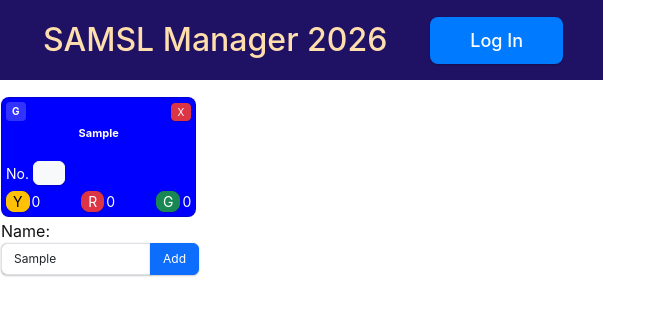
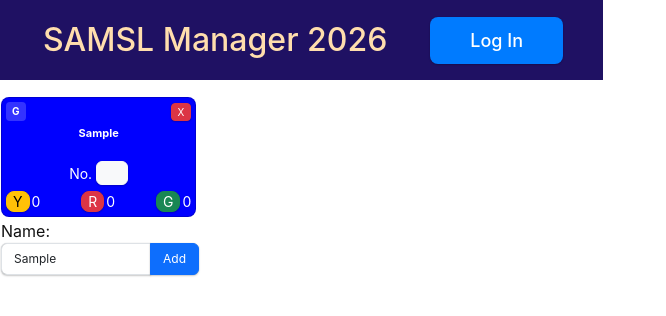
Before and after one commit to Andy-Warhurst/samsl-timesheets, a React (Create React App) app: page /guests in a window 1280 px wide. Both pictures are taken after typing "Sample" into the empty fields and a click on the button "Add". Shown: the top 316 px of the page, without its empty margins (0-666 px from the left). Built offline with nearby package versions, Linux system fonts and the light colour scheme; no server answers.

Commit message:
Moved the number to the centre

```diff
--- a/src/Guests.js
+++ b/src/Guests.js
@@ -283,12 +283,17 @@ function Guests() {
                                                         style={{
                                                             display: "flex",
                                                             alignItems: "center",
+                                                            justifyContent: "center",
                                                             gap: 4,
                                                             width: "100%"
                                                         }}
                                                         onClick={(e) => e.stopPropagation()} // don't trigger card selection
                                                     >
-                                                        <span style={{ fontSize: 14 }}>No.</span>
+                                                        <span
+                                                            style={{
+                                                                fontSize: 14
+                                                        }}
+                                                        >No.</span>
 
                                                         <EditableNumberButton
                                                             value={p.shirtno}
```
